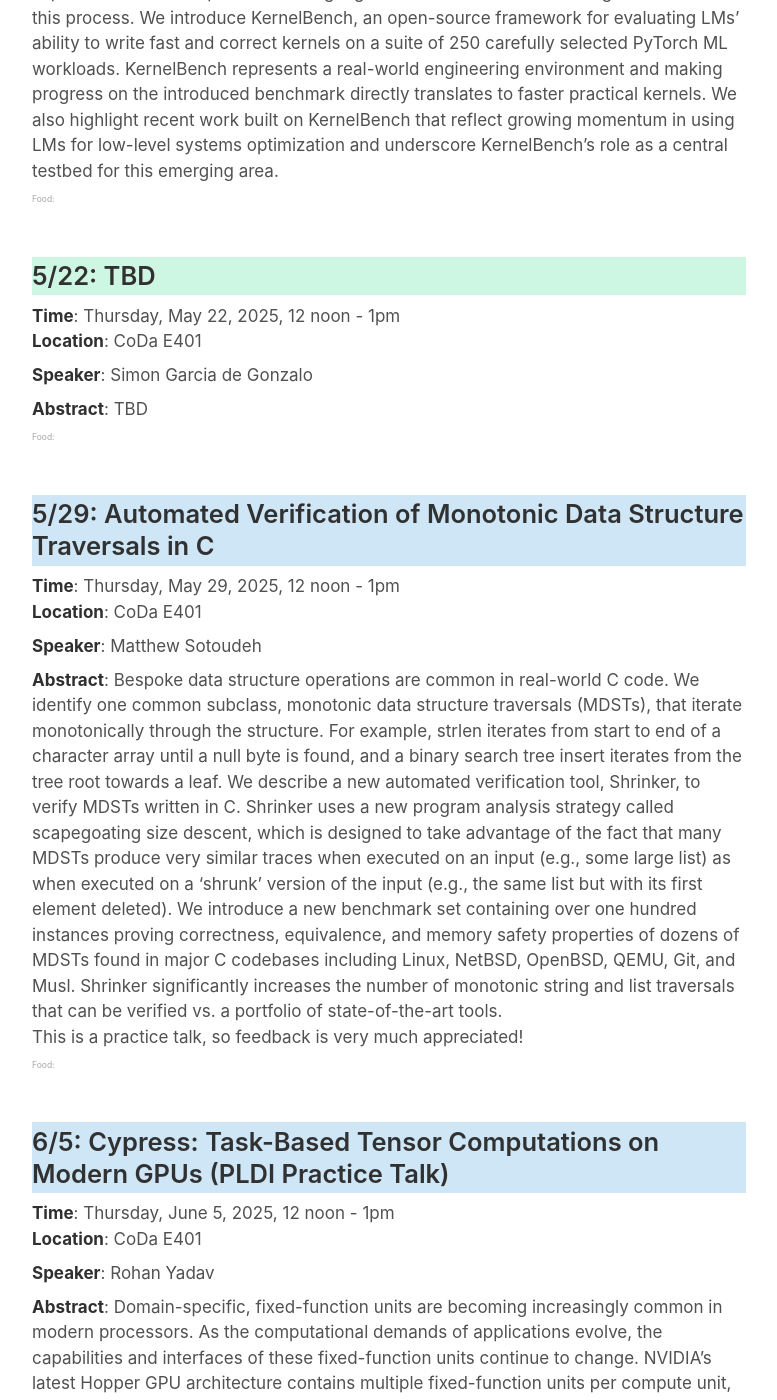
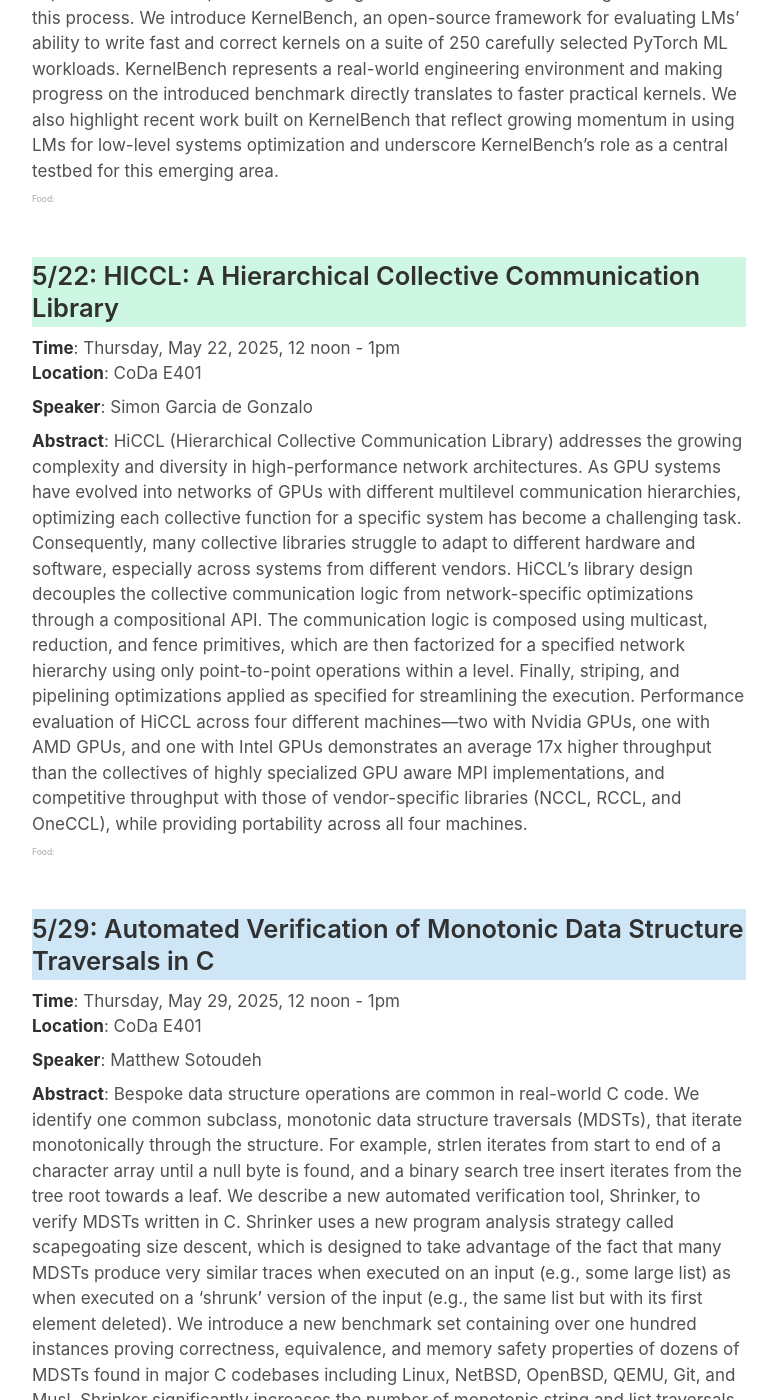
Before and after one commit to software-research-lunch/software-research-lunch.github.io, a Jekyll site: the page built from index.html, in a window 1280 px wide and 1400 px high, scrolled down 3104 px. Shown: the whole window, without its empty margins (251-1028 px from the left). Built offline with Jekyll 4.4.1, drawn with Linux system fonts in a browser that asks for light colours.

Commit message:
_data: add simon information

```diff
--- a/_data/schedule.yml
+++ b/_data/schedule.yml
@@ -73,10 +73,12 @@ y25_spring:
 Simon Guo is a first-year CS PhD at Stanford. He is interested in building high-performance systems for ML and more recently leveraging ML to optimize systems. He has worked across the stack in research and industry, from silicon at Apple and NVIDIA to large-scale model pretraining at Cohere. Simon graduated from UC Berkeley with a B.S. in Electrical Engineering and Computer Sciences.
       "
     - date: "2025-5-22"
-      abstract: "TBD"
-      title: "TBD"
+      abstract: "HiCCL (Hierarchical Collective Communication Library) addresses the growing complexity and diversity in high-performance network architectures. As GPU systems have evolved into networks of GPUs with different multilevel communication hierarchies, optimizing each collective function for a specific system has become a challenging task. Consequently, many collective libraries struggle to adapt to different hardware and software, especially across systems from different vendors. HiCCL’s library design decouples the collective communication logic from network-specific optimizations through a compositional API. The communication logic is composed using multicast, reduction, and fence primitives, which are then factorized for a specified network hierarchy using only point-to-point operations within a level. Finally, striping, and pipelining optimizations applied as specified for streamlining the execution. Performance evaluation of HiCCL across four different machines—two with Nvidia GPUs, one with AMD GPUs, and one with Intel GPUs demonstrates an average 17x higher throughput than the collectives of highly specialized GPU aware MPI implementations, and competitive throughput with those of vendor-specific libraries (NCCL, RCCL, and OneCCL), while providing portability across all four machines."
+      title: "HICCL: A Hierarchical Collective Communication Library"
       speaker: "Simon Garcia de Gonzalo"
-      bio: "TBD"
+      bio: "Simon Garcia de Gonzalo is a Senior Member of Technical Staff in scalable computer architectures and exascale technologies at Sandia National Laboratories (SNL). His work spans key initiatives including the Vanguard Advanced Architecture Prototype program and the Application Performance Team, focusing on performance-portable solutions for emerging high-performance computing (HPC) platforms. Prior to joining SNL, Simon was a Postdoctoral Researcher at the Barcelona Supercomputing Center (BSC), where he contributed to performance optimization for large-scale GPU systems.
+
+Simon is a co-author of the SC’20 Best Paper, which demonstrated efficient computation at scale using 24,576 GPUs on the Summit supercomputer. During his Ph.D. at the University of Illinois at Urbana-Champaign (UIUC), he collaborated with scientific and engineering teams at the National Center for Supercomputing Applications (NCSA) to support accelerator adoption on the Blue Waters supercomputer. His doctoral research focused on compilers and automatic code generation for GPU architectures."
     - date: "2025-5-29"
       abstract: "
           Bespoke data structure operations are common in real-world C code.
```
